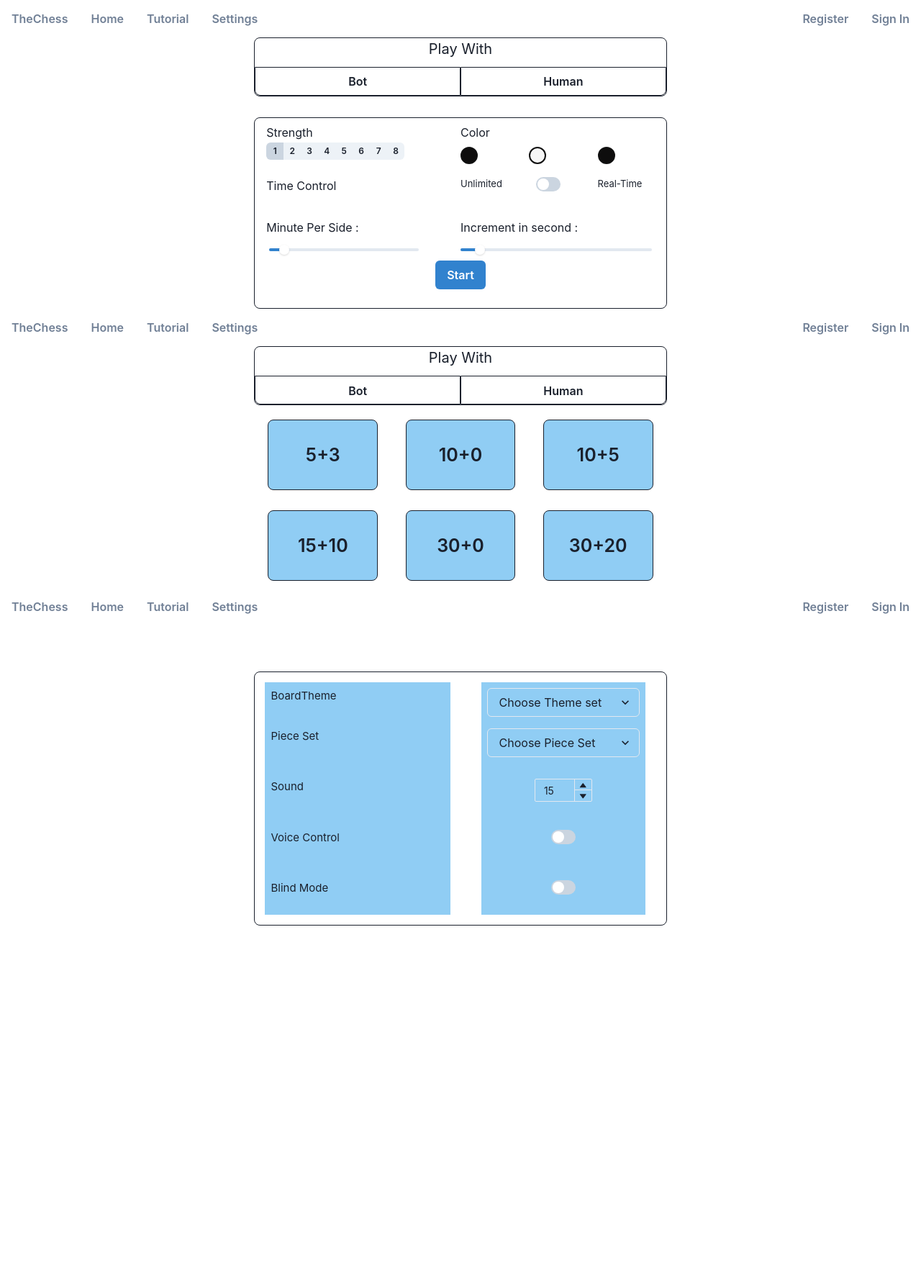
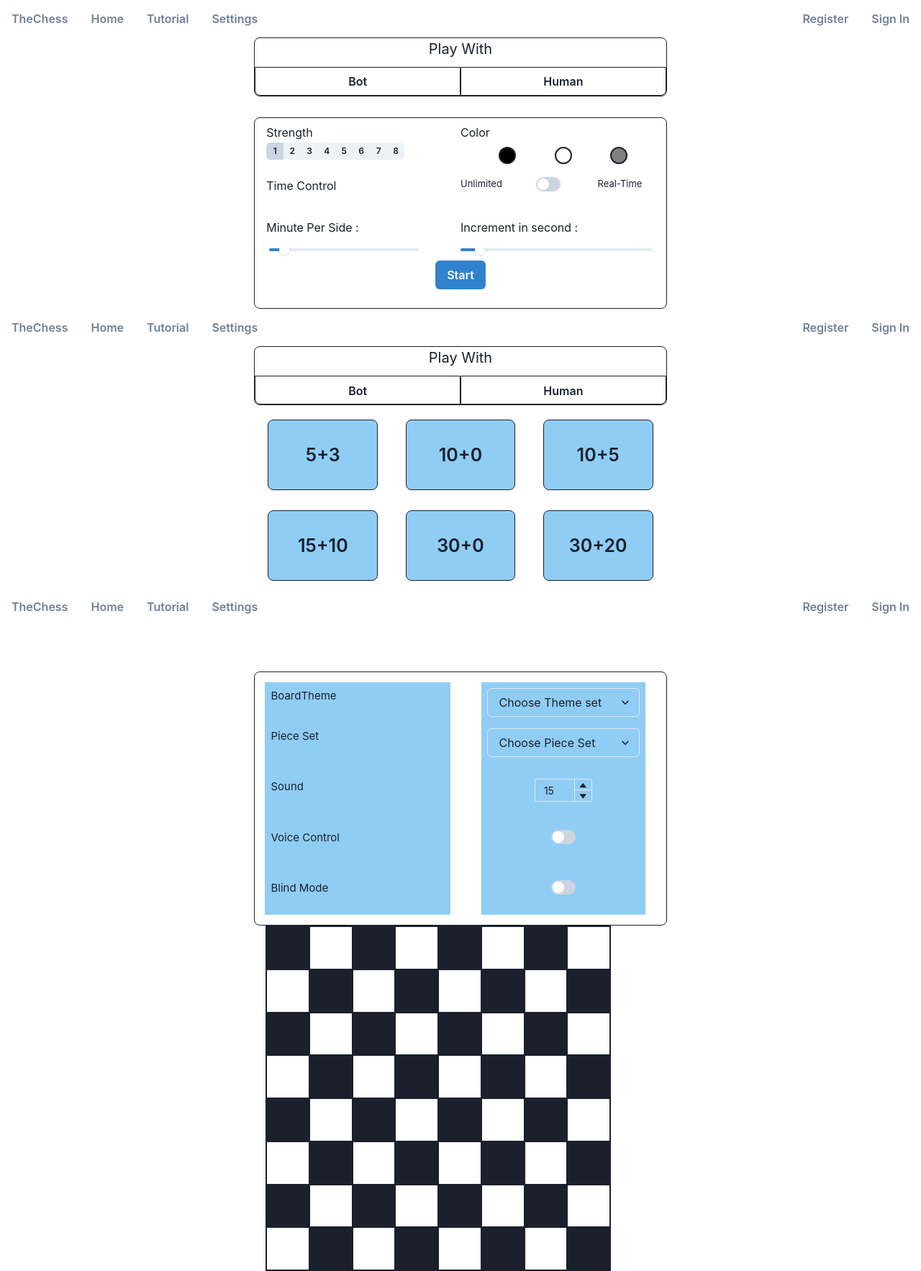
Before and after one commit to MarcelJulian/the-chess, a React (Create React App) app in the folder src/main/frontend/: page / in a window 1280 px wide. Shown: the whole page at 72% size. Before the commit the page ends 1286 px from the top, so only its background shows below. Built offline with nearby package versions, Linux system fonts and the light colour scheme.

Commit message:
refactor: :recycle: Add GenerateBoard function  & Bot Color

```diff
--- a/src/main/frontend/package.json
+++ b/src/main/frontend/package.json
@@ -15,6 +15,7 @@
     "@types/react": "^17.0.38",
     "@types/react-dom": "^17.0.11",
     "ajv": "^8.9.0",
+    "chessboardjsx": "^2.4.7",
     "eslint-config-prettier": "^8.3.0",
     "eslint-plugin-prettier": "^4.0.0",
     "framer-motion": "^5.6.0",
--- /dev/null
+++ b/src/main/frontend/src/components/Board/chessBoard.tsx
@@ -0,0 +1,71 @@
+import React, { useState } from "react";
+
+import {
+  Box,
+  Button,
+  ButtonGroup,
+  Container,
+  Flex,
+  Grid
+} from "@chakra-ui/react";
+
+function CBoard() {
+  const generateBox = () => {
+    const boxes: JSX.Element[] = [];
+    for (let j = 0; j < 4; j++) {
+      for (let i = 0; i < 4; i++) {
+        boxes.push(<Box border="1px" bgColor="gray.800" />);
+        boxes.push(<Box border="1px" bgColor="black.200" />);
+      }
+      for (let i = 0; i < 4; i++) {
+        boxes.push(<Box border="1px" bgColor="black.200" />);
+        boxes.push(<Box border="1px" bgColor="gray.800" />);
+      }
+    }
+    return (
+      <Grid
+        border="1px"
+        borderLeft="1px"
+        borderRight="1px"
+        borderColor="gray.800"
+        templateRows="repeat(8, 1fr)"
+        templateColumns="repeat(8, 1fr)"
+        w="30rem"
+        h="30rem"
+        gap={0}
+      >
+        {boxes}
+      </Grid>
+    );
+  };
+
+  // function CBoard() {
+  return (
+    <Flex>
+      <Box>
+        <Container>
+          {/* Chess board */}
+          {/* <Grid
+            border="1px"
+            borderLeft="1px"
+            borderRight="1px"
+            borderColor="gray.800"
+            templateRows="repeat(8, 1fr)"
+            templateColumns="repeat(8, 1fr)"
+            w="30rem"
+            h="30rem"
+            gap={2}
+          >
+            <Box border="1px" bgColor="blue.200" />
+            <Box border="1px" bgColor="blue.800" />
+
+
+          </Grid> */}
+          {generateBox()}
+        </Container>
+      </Box>
+    </Flex>
+  );
+}
+
+export default CBoard;
--- a/src/main/frontend/src/index.tsx
+++ b/src/main/frontend/src/index.tsx
@@ -5,9 +5,11 @@ import React from "react";
 import { ChakraProvider } from "@chakra-ui/react";
 import ReactDOM from "react-dom";
 
+import BoardPage from "pages/BoardPage/chessBoardPage";
 import HomePage from "pages/HomePage";
 import HumanPage from "pages/HumanPage/index_human";
 import SettingsPage from "pages/SettingsPage/settingsPage";
+
 // import HumanPage from "pages/HumanPage";
 
 ReactDOM.render(
@@ -16,6 +18,7 @@ ReactDOM.render(
       <HomePage />
       <HumanPage />
       <SettingsPage />
+      <BoardPage />
     </ChakraProvider>
   </React.StrictMode>,
   document.getElementById("root")
--- /dev/null
+++ b/src/main/frontend/src/pages/BoardPage/chessBoardPage.tsx
@@ -0,0 +1,63 @@
+import React, { useState } from "react";
+
+import {
+  Box,
+  Button,
+  ButtonGroup,
+  Container,
+  Grid,
+  GridItem,
+  Slider,
+  Flex,
+  // Spacer,
+  Center,
+  Text,
+  SliderFilledTrack,
+  SliderThumb,
+  SliderTrack,
+  NumberInput,
+  Stack,
+  Select,
+  Switch,
+  NumberDecrementStepper,
+  NumberIncrementStepper,
+  NumberInputField,
+  NumberInputStepper,
+  grid
+} from "@chakra-ui/react";
+
+import CBoard from "components/Board/chessBoard";
+import NavBar from "components/NavBar";
+
+function BoardPage() {
+  // replace with store
+  const [botStrength, setBotStrength] = useState(1);
+
+  const generateBoard = () => {
+    const buttons: JSX.Element[] = [];
+
+    for (let i = 1; i < 12; i++) {
+      buttons.push(
+        <Grid isActive={botStrength === i} onClick={() => setBotStrength(i)}>
+          {i}
+        </Grid>
+      );
+    }
+
+    return (
+      <GridItem spacing="0" size="xs">
+        {buttons}
+      </GridItem>
+    );
+  };
+
+  return (
+    <Flex>
+      <Container>
+        <CBoard />
+      </Container>
+    </Flex>
+  );
+}
+
+export default BoardPage;
--- a/src/main/frontend/src/pages/HomePage/index.tsx
+++ b/src/main/frontend/src/pages/HomePage/index.tsx
@@ -16,7 +16,8 @@ import {
   SliderThumb,
   SliderTrack,
   Stack,
-  Switch
+  Switch,
+  border
 } from "@chakra-ui/react";
 
 import NavBar from "components/NavBar";
@@ -121,10 +122,59 @@ function HomePage() {
           {/* Box color */}
           <GridItem w="100%" h="10" py="0.5rem">
             <Box h="2rem">Color</Box>
-            <Flex>
-              <Button w="100%" class="btnBlack" py="1rem" m="0" />
-              <Button w="100%" class="btnWhite" py="0" m="0" />
-              <Button w="100%" class="btnBlack" py="0" m="0" />
+            <Flex justifyContent="space-evenly">
+              <Button
+                bgColor="black"
+                border="2px"
+                size="xs"
+                borderRadius="100%"
+                m="0"
+                isActive={botColor === "black"}
+                onClick={() => {
+                  setBotColor("black");
+                  console.log(botColor);
+                }}
+                _hover={{
+                  boxShadow:
+                    "0 0 1px 2px rgba(88, 144, 255, .75), 0 1px 1px rgba(0, 0, 0, .15)"
+                }}
+                _active={{}}
+              />
+              <Button
+                bgColor="white"
+                border="2px"
+                size="xs"
+                borderRadius="100%"
+                py="0"
+                m="0"
+                isActive={botColor === "white"}
+                onClick={() => {
+                  setBotColor("white");
+                  console.log(botColor);
+                }}
+                _hover={{
+                  boxShadow:
+                    "0 0 1px 2px rgba(88, 144, 255, .75), 0 1px 1px rgba(0, 0, 0, .15)"
+                }}
+                _active={{}}
+              />
+              <Button
+                bgColor="gray"
+                border="2px"
+                size="xs"
+                borderRadius="100%"
+                m="0"
+                isActive={botColor === "random"}
+                onClick={() => {
+                  setBotColor("random");
+                  console.log(botColor);
+                }}
+                _hover={{
+                  boxShadow:
+                    "0 0 1px 2px rgba(88, 144, 255, .75), 0 1px 1px rgba(0, 0, 0, .15)"
+                }}
+                _active={{}}
+              />
             </Flex>
           </GridItem>
           {/* Box Time Control */}
--- a/src/main/frontend/src/pages/SettingsPage/settingsPage.tsx
+++ b/src/main/frontend/src/pages/SettingsPage/settingsPage.tsx
@@ -28,36 +28,6 @@ import {
 import NavBar from "components/NavBar";
 
 function SettingsPage() {
-  // replace with store
-  const [isLogin, setIsLogin] = useState(false);
-  const [botStrength, setBotStrength] = useState(1);
-  const [botColor, setBotColor] = useState("random");
-  const [botTimeControlMode, setBotTimeControlMode] = useState("unlimited");
-  const [botTimeControlMinute, setBotTimeControlMinute] = useState(10);
-  const [botTimeControlIncrement, setBotTimeControlIncrement] = useState(0);
-
-  const generateBotStrengthGroupButton = () => {
-    const buttons: JSX.Element[] = [];
-
-    for (let i = 1; i < 9; i++) {
-      buttons.push(
-        <Button
-          borderLeftRadius={i === 1 ? "md" : "none"}
-          borderRightRadius={i === 8 ? "md" : "none"}
-          isActive={botStrength === i}
-          onClick={() => setBotStrength(i)}
-        >
-          {i}
-        </Button>
-      );
-    }
-    return (
-      <ButtonGroup spacing="0" size="xs">
-        {buttons}
-      </ButtonGroup>
-    );
-  };
-
   return (
     <Box>
       <NavBar />
```
Also changed, not shown: 1 other file (tests, documents, lock files or other folders).
